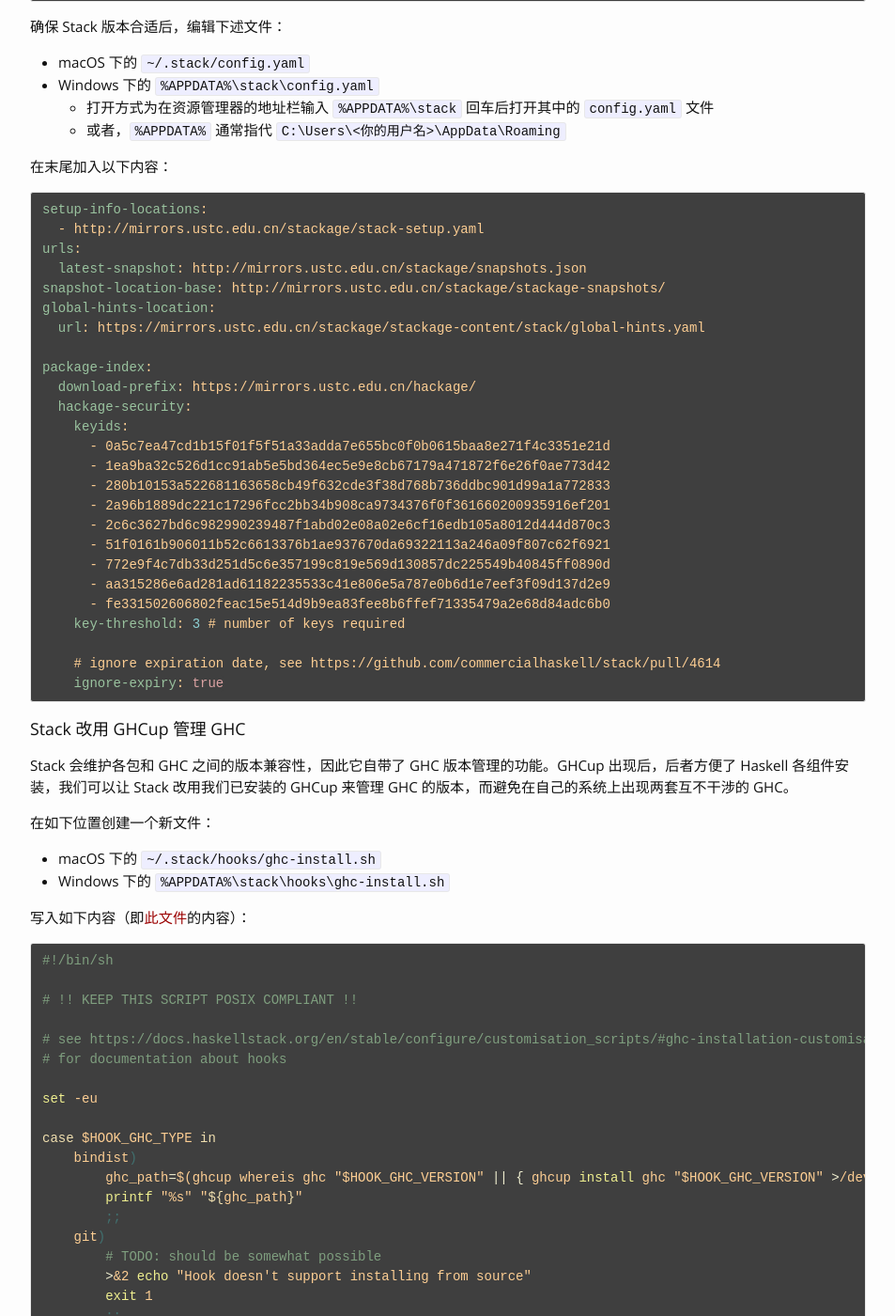
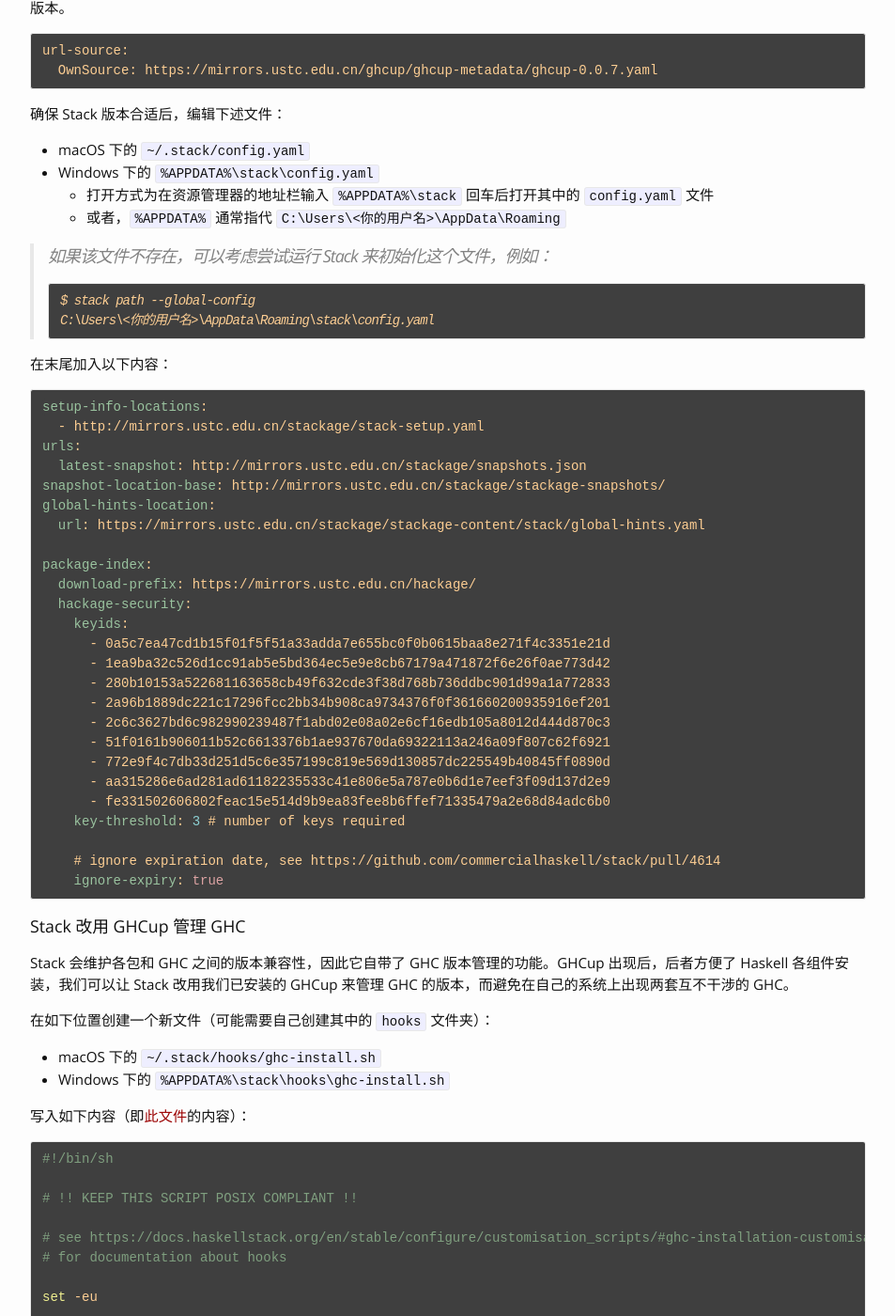
Before and after one commit to zhenjiang888/FP, a Jekyll site: the page built from 2025/homeworks/HW3_README.md, in a window 1280 px wide and 1400 px high, scrolled down 3463 px. Shown: the whole window at 94% size, without its empty margins (163-1116 px from the left). Built offline with Jekyll 4.4.1, drawn with Linux system fonts in a browser that asks for light colours; nearby versions of some CDN libraries; some of the changed text lies outside the part shown.

Commit message:
Updates to HW3_README

````diff
--- a/2025/homeworks/HW3_README.md
+++ b/2025/homeworks/HW3_README.md
@@ -36,6 +36,8 @@
 当今 Cabal 的新版本已不存在旧版本的问题。相比于 Stack 工作在 Cabal 上的两层结构，直接配置 Cabal 相对简单，生成的额外文件更少，对新时代的初学者相对友好。
 
 ## 使用 Cabal {#cabal}
+
+> Cabal 创建项目似乎要求已安装 Git 已安装。[Git](https://git-scm.com/downloads) 是一个常用的版本管理工具，可以考虑自行安装。也可以考虑先使用 Stack。
 
 ### Cabal 换源 {#cabal-source}
 
@@ -97,7 +99,7 @@
     -- Other library packages from which modules are imported.
     build-depends:    base ^>=4.21.0.0
 ```
-这个设置项决定了我们的程序会依赖哪些包，默认依赖标准库 `base`。我们将这部分改为：
+这个设置项决定了我们的程序会依赖哪些包，默认依赖标准库 `base`。GHC 的版本与 `base` 的版本相关，你的 `guess.cabal` 中对 `base` 的版本要求可能不完全一样，使用自动给出的版本即可。我们将这部分改为：
 ```yaml
     -- Other library packages from which modules are imported.
     build-depends:
@@ -149,6 +151,12 @@
   - 打开方式为在资源管理器的地址栏输入 `%APPDATA%\stack` 回车后打开其中的 `config.yaml` 文件
   - 或者，`%APPDATA%` 通常指代 `C:\Users\<你的用户名>\AppData\Roaming`
 
+> 如果该文件不存在，可以考虑尝试运行 Stack 来初始化这个文件，例如：
+> ```
+> $ stack path --global-config
+> C:\Users\<你的用户名>\AppData\Roaming\stack\config.yaml
+> ```
+
 在末尾加入以下内容：
 ```yaml
 setup-info-locations:
@@ -182,7 +190,7 @@
 
 Stack 会维护各包和 GHC 之间的版本兼容性，因此它自带了 GHC 版本管理的功能。GHCup 出现后，后者方便了 Haskell 各组件安装，我们可以让 Stack 改用我们已安装的 GHCup 来管理 GHC 的版本，而避免在自己的系统上出现两套互不干涉的 GHC。
 
-在如下位置创建一个新文件：
+在如下位置创建一个新文件（可能需要自己创建其中的 `hooks` 文件夹）：
 - macOS 下的 `~/.stack/hooks/ghc-install.sh`
 - Windows 下的 `%APPDATA%\stack\hooks\ghc-install.sh`
 
@@ -258,7 +266,7 @@
 dependencies:
 - base >= 4.7 && < 5
 ```
-这个设置项决定了我们的程序会依赖哪些包，默认依赖标准库 base。我们将这部分改为：
+这个设置项决定了我们的程序会依赖哪些包，默认依赖标准库 base。Stack 快照的版本与 `base` 的版本相关，你的 `package.yaml` 中对 `base` 的版本要求可能不完全一样，使用自动给出的版本即可。我们将这部分改为：
 ```yaml
 dependencies:
 - base >= 4.7 && < 5
@@ -297,7 +305,7 @@
 ```
 当然，你也可以使用 `stack run` 一步编译运行。
 
-可以注意到，Stack 将编译结果放在 `guess/dist-newstyle` 下。为了减轻网络负担，在力所能及的情况下，提交作业时可以考虑不打包这个文件夹。
+可以注意到，Stack 将编译结果放在 `guess/.stack-work` 下。为了减轻网络负担，在力所能及的情况下，提交作业时可以考虑不打包这个文件夹。
 
 ## 获取 Hackage 上包的文档 {#hackage}
 
````
